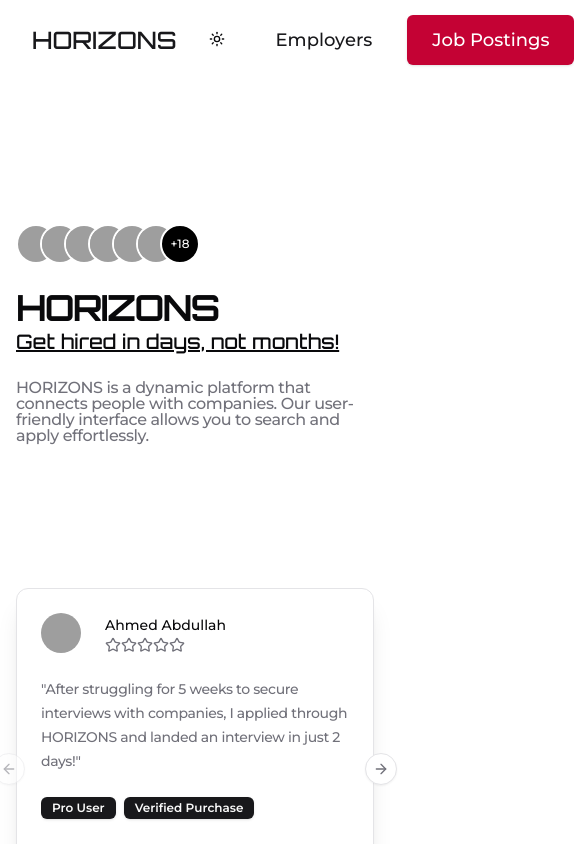
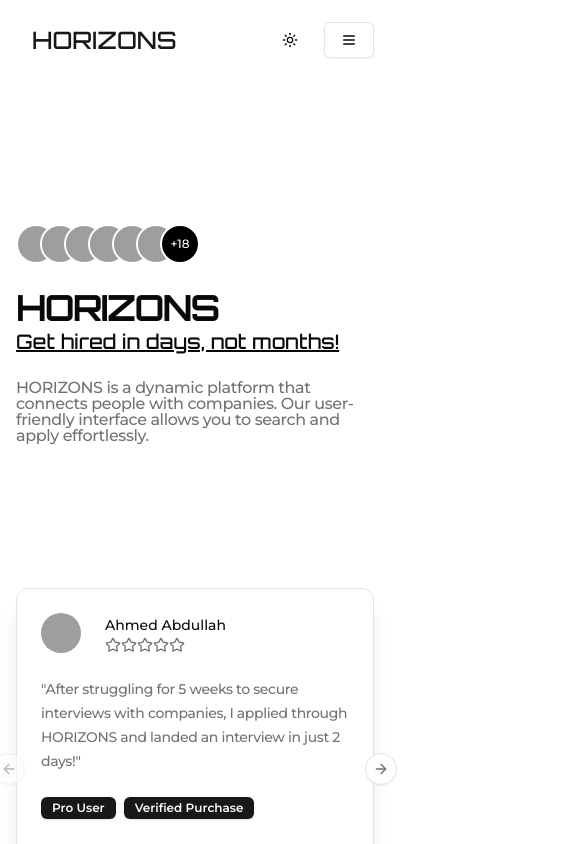
Before and after one commit to ahmedabdullah1991/horizons, a Next.js app: page / in a window 390 px wide. Shown: the top 844 px of the page, 574 px wide, since content can reach past the window. Built offline with nearby package versions, Linux system fonts and the light colour scheme; no server answers; grey boxes are pictures that could not be loaded.

Commit message:
fixed navigation tab

```diff
--- a/app/page.tsx
+++ b/app/page.tsx
@@ -1,6 +1,6 @@
 import React from "react";
 import Link from "next/link";
-import {user, authentication} from "@/lib/kinde-imports";
+import {authentication, user} from "@/lib/kinde-imports";
 import {Avatars, NavigationTab, ReusableCard} from "@/components/components";
 import {LoginLink} from "@kinde-oss/kinde-auth-nextjs/components";
 import {Button} from "@/components/ui/button";
@@ -20,7 +20,8 @@ export default async function Page() {
     const authenticated = await authentication()
     return (
         <>
-            <NavigationTab>
+            <NavigationTab
+                children_01={<>
                     {!isUser && !authenticated ? (
                         <LoginLink>
                             <Button
@@ -46,7 +47,37 @@ export default async function Page() {
                             Job Postings
                         </Button>
                     </Link>
-            </NavigationTab>
+                </>}
+                children_02={<>
+                    {!isUser && !authenticated ? (
+                        <LoginLink>
+                            <Button
+                                variant={"link"}
+                                className={"text-base px-[25px]"}
+                            >
+                                Employers
+                            </Button>
+                        </LoginLink>
+                    ) : (
+                        <Link href={"/dashboard"}>
+                            <Button
+                                variant={"link"}
+                                className={"text-base px-[25px]"}
+                            >
+                                Dashboard
+                            </Button>
+                        </Link>
+                    )}
+                    <Link href={"/jobs"}>
+                        <Button
+                            variant={"link"}
+                            className={"text-base px-[25px]"}
+                        >
+                            Job Postings
+                        </Button>
+                    </Link>
+                </>}
+            />
             <section className="w-full flex justify-center items-center">
                 <div className="container px-4 md:px-6 lg:px-8">
                     <div className="w-full max-w-3xl mx-auto pt-36">
--- a/components/components.tsx
+++ b/components/components.tsx
@@ -12,14 +12,40 @@ import {
 } from "@/components/ui/navigation-menu"
 import {Card, CardContent, CardDescription, CardFooter, CardHeader, CardTitle,} from "@/components/ui/card"
 import {Button} from "@/components/ui/button"
-import {DropdownMenu, DropdownMenuContent, DropdownMenuItem, DropdownMenuTrigger,} from "@/components/ui/dropdown-menu"
+import {
+    DropdownMenu,
+    DropdownMenuContent,
+    DropdownMenuGroup,
+    DropdownMenuItem,
+    DropdownMenuTrigger,
+} from "@/components/ui/dropdown-menu"
 import {Avatar, AvatarFallback, AvatarImage} from "@/components/ui/avatar"
 import {useTheme} from "next-themes"
-import {MoonIcon, SunIcon} from "lucide-react"
+import {Menu, MoonIcon, SunIcon} from "lucide-react"
 
 const orbitron = Orbitron({subsets: ["latin"]})
 
-export const NavigationTab = ({children}: { children?: React.ReactNode }) => {
+interface NavigationTabProps {
+    children_01?: React.ReactNode
+    children_02?: React.ReactNode
+}
+
+const DropMenu = ({children}: Readonly<{ children: React.ReactNode }>) => {
+    return (
+        <DropdownMenu>
+            <DropdownMenuTrigger asChild>
+                <Button variant="outline"><Menu/></Button>
+            </DropdownMenuTrigger>
+            <DropdownMenuContent>
+                <DropdownMenuGroup className={"flex flex-col"}>
+                    {children}
+                </DropdownMenuGroup>
+            </DropdownMenuContent>
+        </DropdownMenu>
+    )
+}
+
+export const NavigationTab = (props: NavigationTabProps) => {
     return (
         <NavigationMenu className={"w-full"}>
             <NavigationMenuList className={"w-full"}>
@@ -44,9 +70,16 @@ export const NavigationTab = ({children}: { children?: React.ReactNode }) => {
                             </NavigationMenuLink>
                         </Link>
                     </div>
-                    <div className={"flex gap-2.5"}>
+                    <div className={"flex items-center gap-2.5"}>
                         <ModeToggle/>
-                        {children}
+                        <div className="hidden md:flex items-center gap-2.5">
+                            {props.children_01}
+                        </div>
+                        <div className="md:hidden">
+                            <DropMenu>
+                                {props.children_02}
+                            </DropMenu>
+                        </div>
                     </div>
                 </NavigationMenuItem>
             </NavigationMenuList>
```
Also changed, not shown: components/client.tsx (+14 -7 lines). Lines whose indentation alone changed are shown as unchanged.
